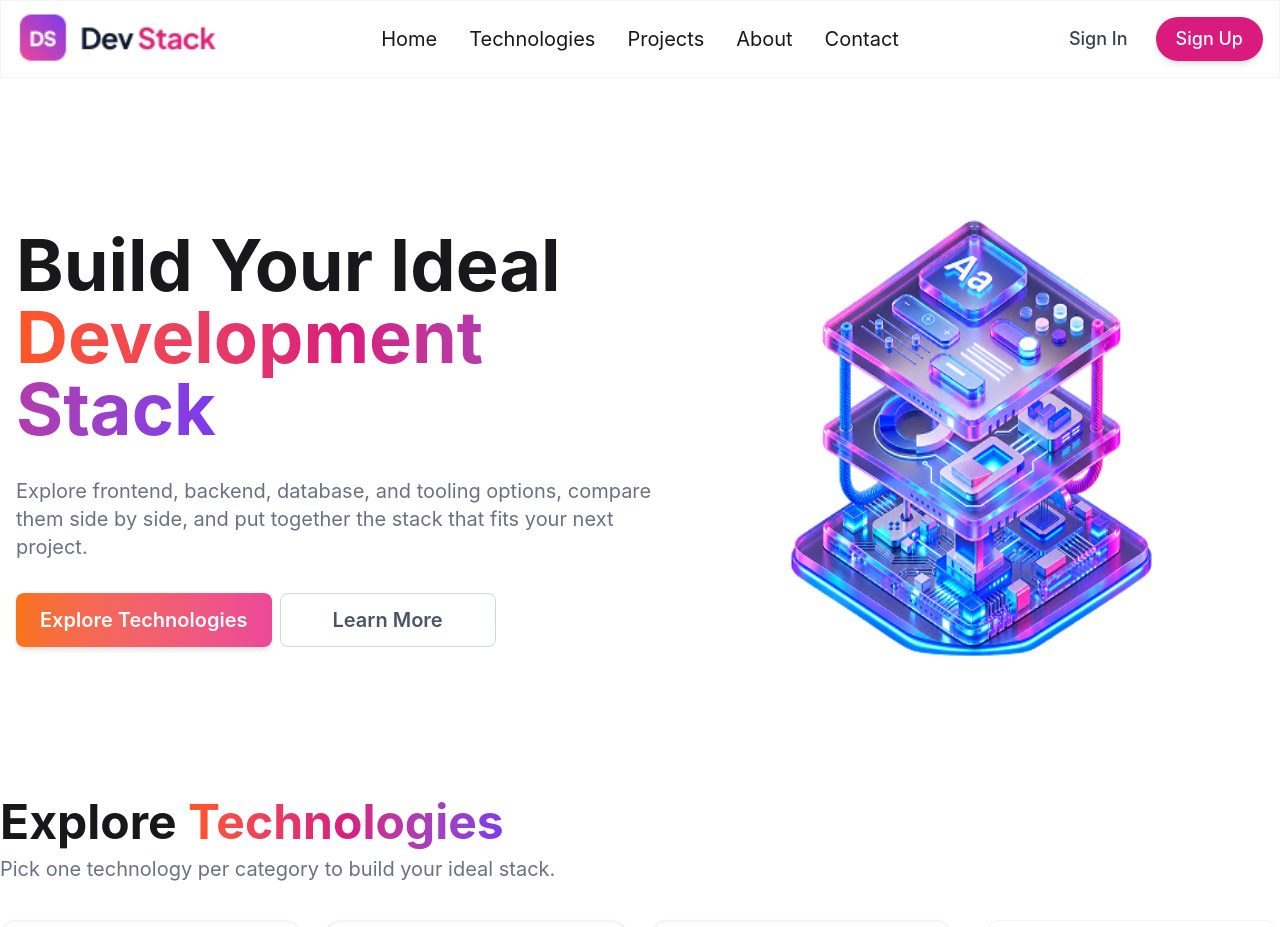
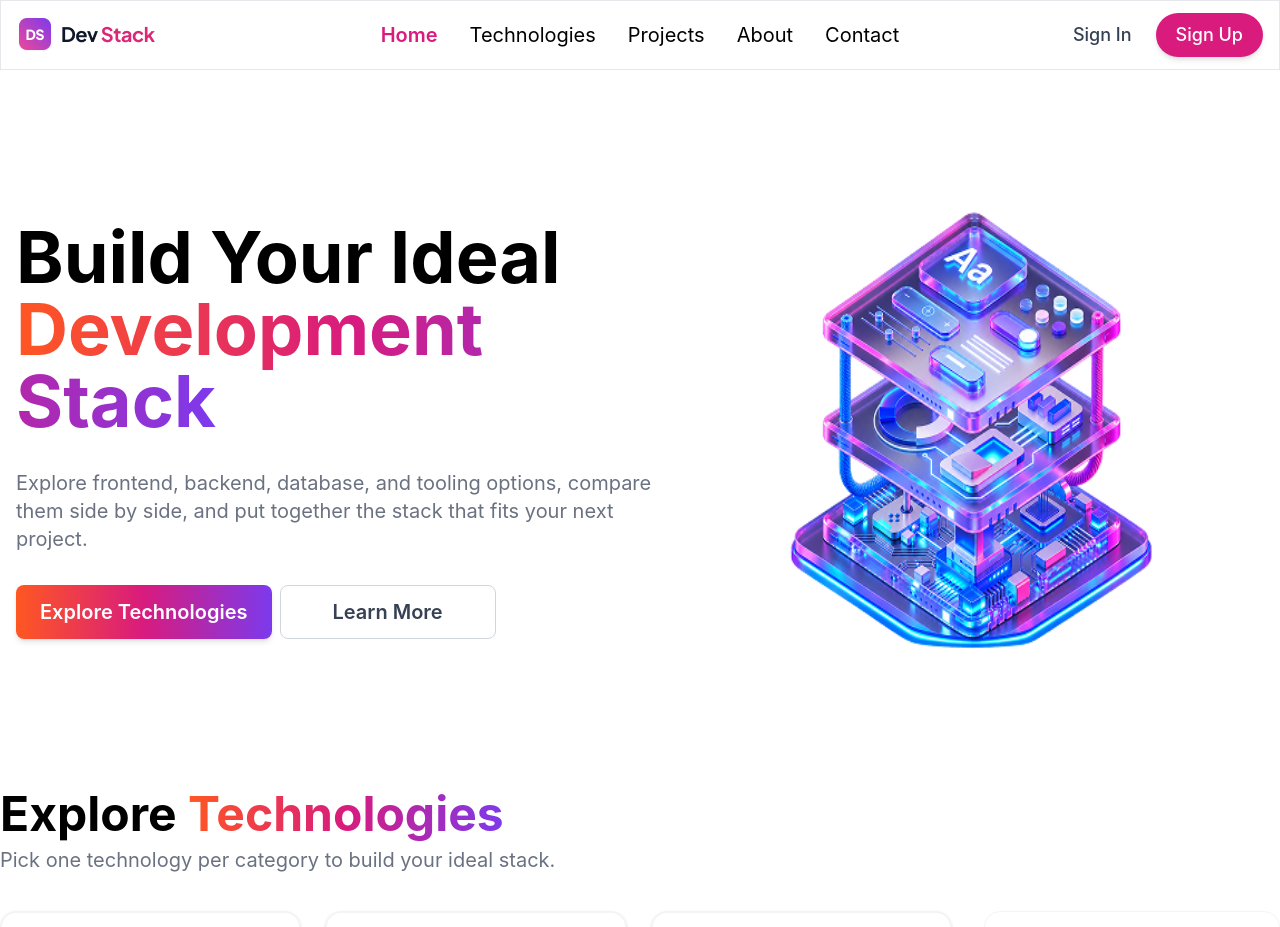
Before and after one commit to SMTAWFIQ/B14-A05-DevStack, a React (Vite) app: page / in a window 1280 px wide. Shown: the top 927 px of the page. Built offline with nearby package versions, Linux system fonts and the light colour scheme.

Commit message:
final touch

```diff
--- a/src/Components/ExploreTechnologies/ExploreTechnologies.tsx
+++ b/src/Components/ExploreTechnologies/ExploreTechnologies.tsx
@@ -19,14 +19,14 @@ export default function ExploreTechnologies({
   return (
     <div className="container mx-auto">
       <div className="text-center md:text-left">
-        <h2 className="text-4xl md:text-5xl font-bold">
+        <h2 className="text-3xl md:text-5xl font-bold">
           Explore{" "}
-          <span className="bg-linear-to-r from-[#FF5722] via-[#D81B7E] to-[#7C3AED] bg-clip-text text-transparent">
+          <span className="gradient-text bg-clip-text text-transparent">
             Technologies
           </span>
         </h2>
 
-        <p className="text-[20px] my-2 mb-9 text-gray-500">
+        <p className="text-sm md:text-[20px] my-2 mb-9 text-gray-500">
           Pick one technology per category to build your ideal stack.
         </p>
       </div>
--- a/src/Components/ExploreTechnologies/TechnologyCard.tsx
+++ b/src/Components/ExploreTechnologies/TechnologyCard.tsx
@@ -41,7 +41,7 @@ export default function TechnologyCard({
       className={`border-2 rounded-2xl py-4 px-6 transition-all duration-300
     ${
       isSelected
-        ? "border-[#D91B7E] shadow-lg"
+        ? "border-brand shadow-lg"
         : "border-gray-100 shadow-sm hover:shadow-xl hover:-translate-y-1"
     }`}
     >
@@ -79,7 +79,7 @@ export default function TechnologyCard({
                     transition-colors duration-200 flex items-center justify-center gap-2
                     ${
                       isSelected
-                        ? "bg-gray-200 text-[#D91B7E] font-semibold cursor-not-allowed"
+                        ? "bg-gray-200 text-brand font-semibold cursor-not-allowed"
                         : "bg-black text-white  shadow-md cursor-pointer hover:bg-gray-900 hover:shadow-xl    "
                     }`}
         >
--- a/src/Components/Footer.tsx
+++ b/src/Components/Footer.tsx
@@ -1,9 +1,11 @@
+
 import logo from "./Header_Section/logo-text.png";
+import { GoDotFill } from "react-icons/go";
 
 const Footer = () => {
   return (
     <footer>
-      <div className="border border-gray-100 mt-8">
+      <div className="border border-gray-200 mt-8">
         <div className="container mx-auto md:grid md:grid-cols-5 mt-5  gap-8 py-15 text-[20px]">
           {/* 1st part */}
           {/* Dev stack */}
@@ -13,9 +15,11 @@ const Footer = () => {
               Curated tools, technologies, and resources for developers building
               modern software.
             </p>
-            <div className="flex gap-4 font-semibold text-gray-600">
+            <div className="flex items-center gap-4 font-semibold text-gray-600">
               <a href="">GitHub</a>
+              <GoDotFill />
               <a href="">Twitter</a>
+              <GoDotFill />
               <a href="">LinkedIn</a>
             </div>
           </div>
--- a/src/Components/Header_Section/Banner.tsx
+++ b/src/Components/Header_Section/Banner.tsx
@@ -4,23 +4,23 @@ const Banner = () => {
   return (
     <div className='flex flex-col md:flex-row justify-between items-center container mx-auto px-4 gap-8 md:gap-5'>
         <div className='text-center md:text-left'>
-            <h2 className='text-5xl lg:text-7xl font-bold'>Build Your Ideal  <br />
-                <span className="bg-linear-to-r from-[#FF5722] via-[#D81B7E] to-[#7C3AED] bg-clip-text text-transparent">
+            <h2 className='text-4xl lg:text-7xl font-bold'>Build Your Ideal  <br />
+                <span className="gradient-text bg-clip-text text-transparent">
                     Development Stack
                 </span>
             </h2>
 
-            <p className='my-8  text-lg lg:text-xl text-gray-500'>
+            <p className='my-8  text-sm lg:text-xl text-gray-500'>
                 Explore frontend, backend, database, and tooling options,
                 compare them side by side, and put together the stack that fits your next project.
             </p>
 
             <div className='flex flex-col sm:flex-row gap-2 justify-center md:justify-start'>
-                <button className=" text-xl bg-linear-to-r from-[#F97316] to-[#EC4899] text-white font-semibold px-6 py-3 rounded-lg hover:opacity-90 hover:cursor-pointer transition-opacity duration-200 shadow-md">
+                <button className=" text-xl gradient-text text-white font-semibold px-6 py-3 rounded-lg hover:opacity-90 hover:cursor-pointer transition-opacity duration-200 shadow-md">
                     Explore Technologies
                 </button>
 
-                <button className='text-xl border border-gray-300 text-gray-600 font-semibold px-13 py-3 rounded-lg hover:opacity-90 hover:cursor-pointer transition-opacity duration-200'>
+                <button className='text-xl border border-gray-300 text-gray-700 font-semibold px-13 py-3 rounded-lg hover:bg-gray-200 cursor-pointer  duration-300'>
                     Learn More
                 </button>
             </div>
@@ -28,7 +28,7 @@ const Banner = () => {
         </div>
 
         <div>
-            <img src={banner} alt="Banner Image" className='w-150 h-150 md:w-330 md:h-140 lg:w-280 lg:h-160 xl:w-300 xl:h-180 2xl:w-250 2xl:h-175' />
+            <img src={banner} alt="Banner Image" className='w-150 h-100 md:w-330 md:h-140 lg:w-280 lg:h-160 xl:w-300 xl:h-180 2xl:w-250 2xl:h-175' />
         </div>
     </div>
   );
--- a/src/Components/Header_Section/Nav.tsx
+++ b/src/Components/Header_Section/Nav.tsx
@@ -2,31 +2,40 @@ import { useState } from "react";
 import logo from "./logo-text.png";
 
 export default function Nav() {
-
   const [isOpen, setIsOpen] = useState(false);
 
   return (
-    <nav className="sticky top-0 bg-white border border-gray-100 z-50">
+    <nav className="sticky top-0 bg-white border border-gray-200 z-50">
       <div className="container mx-auto grid grid-cols-3 items-center px-4 py-3">
-        <button className="md:hidden order-1 text-2xl justify-self-start cursor-pointer" onClick={() => setIsOpen(!isOpen)}>
+        <button
+          className="md:hidden justify-self-start text-2xl cursor-pointer"
+          onClick={() => setIsOpen(!isOpen)}
+        >
           ☰
         </button>
 
-        <img src={logo} alt="Logo" className="h-8 md:h-13 md:w-50  order-2 md:order-1 justify-self-center md:justify-self-start" />
+        <img
+          src={logo}
+          alt="Logo"
+          className="invisible sm:visible h-8 w-auto sm:h-9 md:h-9 justify-self-center md:justify-self-start"
+        />
 
-        <div className="hidden md:flex md:order-2 gap-8 text-xl justify-self-center">
-            <a href="">Home</a>
+        <div className="hidden md:flex gap-2 lg:gap-8 text-base lg:text-xl justify-self-center">
+          <a className="text-brand font-semibold" href="">
+            Home
+          </a>
           <a href="">Technologies</a>
           <a href="">Projects</a>
           <a href="">About</a>
           <a href="">Contact</a>
         </div>
 
-        <div className="order-3 flex gap-2 justify-self-end items-center">
-          <button className="text-gray-700 font-medium text-sm md:text-lg px-3 md:px-5 py-1.5 md:py-2 rounded-full hover:bg-gray-100 hover:-translate-y-1 transition-all duration-300 cursor-pointer">
+        <div className="flex items-center justify-self-end gap-1">
+          <button className="text-gray-700 font-medium text-[11px] sm:text-sm md:text-lg px-2 sm:px-4 md:px-5 py-1.5 sm:py-2 rounded-full hover:bg-gray-100 hover:-translate-y-0.5 transition-all duration-300 cursor-pointer">
             Sign In
           </button>
-          <button className="bg-[#D91B7E] text-white font-medium text-sm md:text-lg px-3 md:px-5 py-1.5 md:py-2 rounded-full hover:opacity-90 hover:-translate-y-1 transition-all duration-300 shadow-md cursor-pointer">
+
+          <button className="bg-brand text-white font-medium text-[11px] sm:text-sm md:text-lg px-2 sm:px-4 md:px-5 py-1.5 sm:py-2 rounded-full hover:opacity-90 hover:-translate-y-0.5 transition-all duration-300 shadow-sm md:shadow-md cursor-pointer">
             Sign Up
           </button>
         </div>
--- a/src/Components/Selected_Technologies/SelectedTechnologies.tsx
+++ b/src/Components/Selected_Technologies/SelectedTechnologies.tsx
@@ -60,7 +60,7 @@ export default function SelectedTechnologies({
 
           <button
             onClick={() => handleRemoveAll()}
-            className="border border-red-600 hover:bg-red-600 hover:text-white font-semibold text-xl text-red-500 px-5 py-2 my-2 mt-6 w-full rounded-2xl transition-colors duration-200"
+            className="border border-brand hover:bg-brand hover:text-white font-semibold text-xl text-brand px-5 py-2 my-2 mt-6 w-full rounded-2xl transition-colors duration-200"
           >
             Remove All
           </button>
--- a/src/Components/Selected_Technologies/SelectedTechnologiesCard.tsx
+++ b/src/Components/Selected_Technologies/SelectedTechnologiesCard.tsx
@@ -46,7 +46,7 @@ export default function SelectedTechnologiesCard({
         </div>
 
         <IoClose
-          className="text-2xl text-gray-400 hover:text-red-600 cursor-pointer"
+          className="text-2xl text-gray-400 hover:text-brand cursor-pointer"
           onClick={() => handleRemoveTechnology(SelectedTechnology)}
         />
       </div>
--- a/src/index.css
+++ b/src/index.css
@@ -1,2 +1,15 @@
 @import "tailwindcss";
-@plugin "daisyui";
+
+@theme {
+  --color-brand: #D91B7E;
+}
+
+@utility gradient-text {
+  background-image: linear-gradient(
+    to right,
+    #FF5722,
+    #D81B7E,
+    #7C3AED
+  );
+
+}
```
Lines whose indentation alone changed are shown as unchanged.
